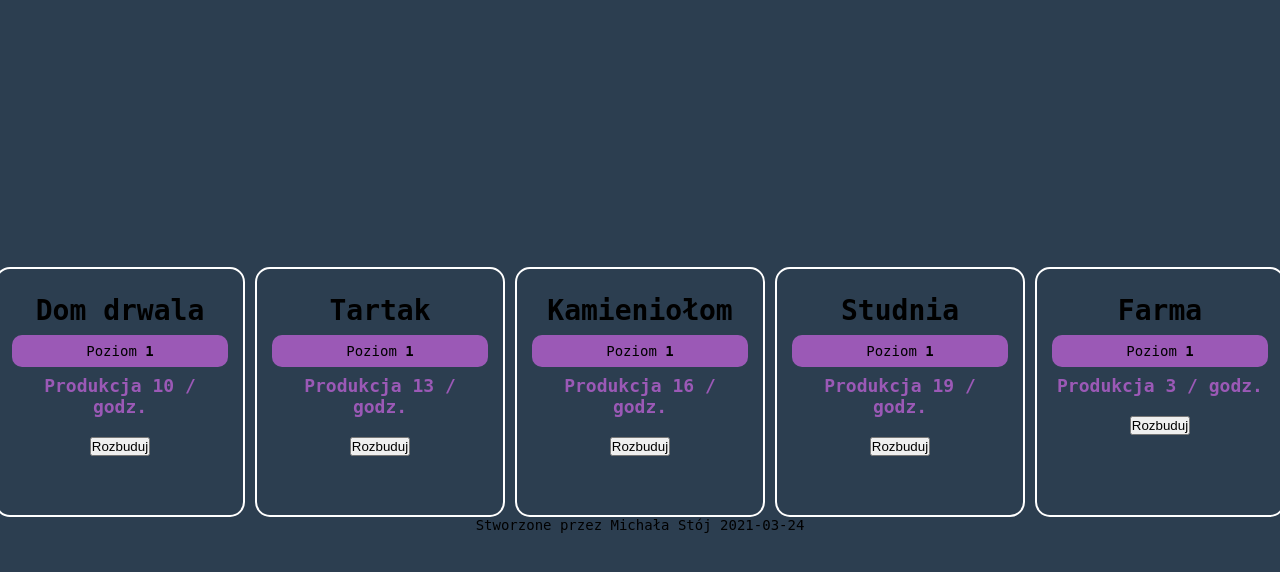
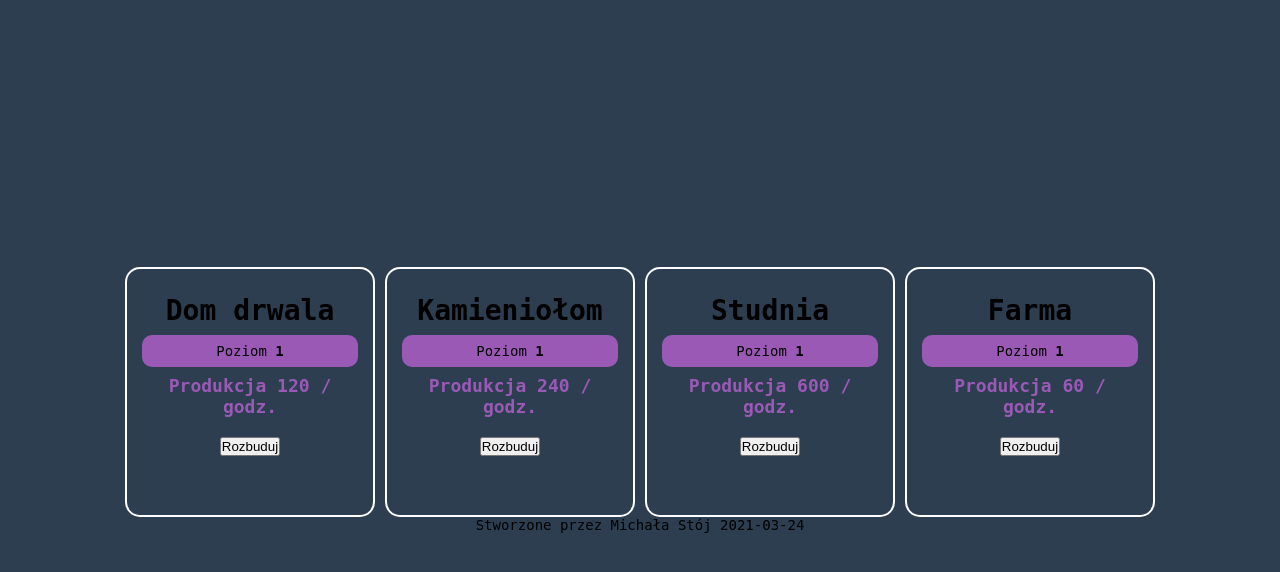
Before and after one commit to TsumeMS/mmo-game, a PHP site: template views/game/production.php in a window 1280 px wide. Shown: the top 572 px of the page. Run offline with PHP 8.4, Linux system fonts and the light colour scheme; the template is opened without the code that fills it, so the values that code supplies are empty.

Commit message:
Upgrade magazynu i wstęp do zapisywania danych do pliku

```diff
--- a/assets/js/game.js
+++ b/assets/js/game.js
@@ -1,27 +1,23 @@
 var production = {
 	timberHouse: {
 		level: 1,
-		production: 10
-	},
-	sawmill: {
-		level: 1,
-		production: 10
+		production: 120
 	},
 	query: {
 		level: 1,
-		production: 10
+		production: 240
 	},
 	well: {
 		level: 1,
-		production: 10
+		production: 600
 	},
 	farm: {
 		level: 1,
-		production: 10
+		production: 60
 	},
 }
 
-var resouces = {
+var resources = {
 	wood: 0,
 	stone: 0,
 	aqua: 0,
@@ -29,10 +25,36 @@ var resouces = {
 }
 
 function resourcesInit() {
-	for(var resource in resouces) {
+	for(var resource in resources) {
 		if (document.querySelector('#' + resource)) {
-			resouces[resource] = parseInt(document.querySelector('#' + resource).querySelector('.level')
+			resources[resource] = parseInt(document.querySelector('#' + resource).querySelector('.level')
 								.querySelector('strong').textContent);
+		}
+	}
+}
+
+function refreshResources() {
+	// produkcja na minutę
+	for(var resource in resources) {
+		if (document.querySelector('#' + resource)) {
+			var add;
+			switch(resource) {
+				case 'wood':
+					add = production['timberHouse'].production / 60;
+					break;
+				case 'stone':
+					add = production['query'].production / 60;
+					break;
+				case 'aqua':
+					add = production['well'].production / 60;
+					break;
+				case 'food':
+					add = production['farm'].production / 60;
+					break;
+			}
+			resources[resource] += add;
+			document.querySelector('#' + resource).querySelector('.level')
+				.querySelector('strong').textContent = Math.floor(resources[resource]);
 		}
 	}
 }
@@ -64,7 +86,20 @@ function upgradeBuilding(event) {
 	    document.querySelector('#' + building).querySelector('span')
 	    		.querySelector('strong').textContent = production[building].level;
 	}
+
+	var data = new FormData();
+	data.append('data', JSON.stringify({
+			fileName: 'buildings',
+			data: production
+		})
+	);
+	fetch('http://kurs.test/mmo-game/?f=saveToFile', {
+		method: 'POST',
+		body: data
+	});
 }
 
 productionInit();
 resourcesInit();
+
+setInterval(refreshResources, 1000);
--- a/index.php
+++ b/index.php
@@ -11,7 +11,6 @@ if($function != null) {
 	if ($function == 'login') {
 		exit;
 	}
-	var_dump($_POST);
 	$function($_POST, $_GET);
 	return;
 }
--- a/src/Route.php
+++ b/src/Route.php
@@ -3,6 +3,7 @@
 $route = [
 	'login' => [
 		'dashboard',
+		'saveToFile'
 	]
 ];
 
--- a/views/game/production.php
+++ b/views/game/production.php
@@ -2,31 +2,25 @@
 	<div class="production-item" id="timberHouse">
 		Dom drwala
 		<span class="level">Poziom <strong>1</strong></span>
-		<p>Produkcja <span>10</span> / godz.</p>
-		<button>Rozbuduj</button>
-	</div>
-	<div class="production-item" id="sawmill">
-		Tartak
-		<span class="level">Poziom <strong>1</strong></span>
-		<p>Produkcja <span>13</span> / godz.</p>
+		<p>Produkcja <span>120</span> / godz.</p>
 		<button>Rozbuduj</button>
 	</div>
 	<div class="production-item" id="query">
 		Kamieniołom
 		<span class="level">Poziom <strong>1</strong></span>
-		<p>Produkcja <span>16</span> / godz.</p>
+		<p>Produkcja <span>240</span> / godz.</p>
 		<button>Rozbuduj</button>
 	</div>
 	<div class="production-item" id="well">
 		Studnia
 		<span class="level">Poziom <strong>1</strong></span>
-		<p>Produkcja <span>19</span> / godz.</p>
+		<p>Produkcja <span>600</span> / godz.</p>
 		<button>Rozbuduj</button>
 	</div>
 	<div class="production-item" id="farm">
 		Farma
 		<span class="level">Poziom <strong>1</strong></span>
-		<p>Produkcja <span>3</span> / godz.</p>
+		<p>Produkcja <span>60</span> / godz.</p>
 		<button>Rozbuduj</button>
 	</div>
 </div>
```
